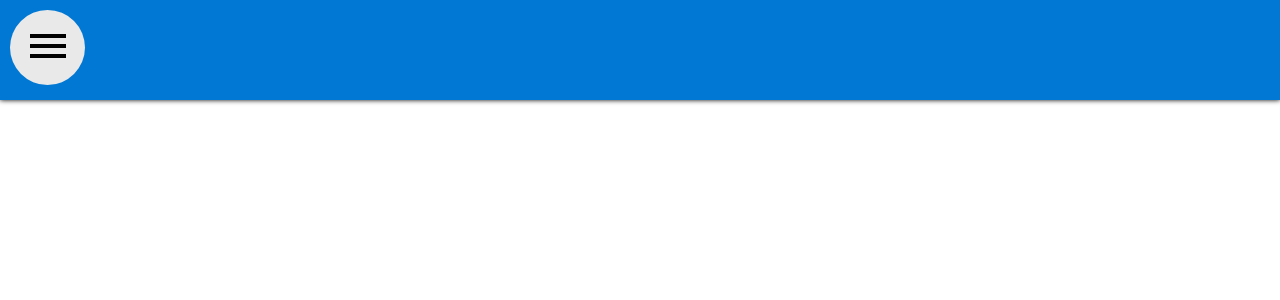
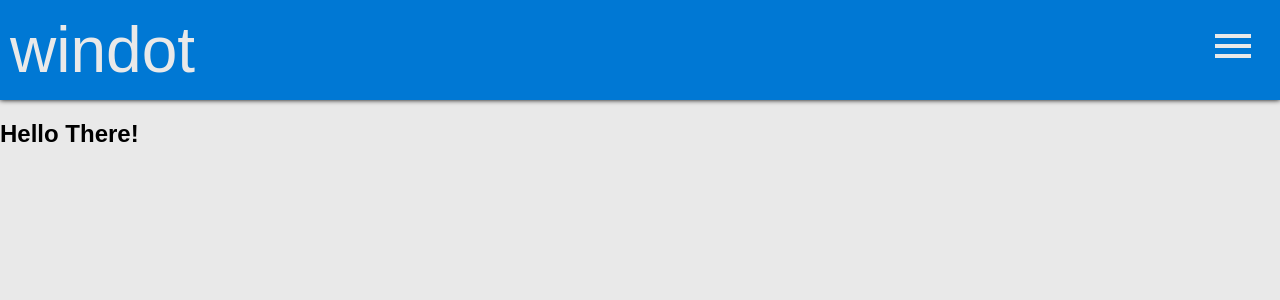
Before and after one commit to 0kMike/windot-next, a Next.js app: page /home in a window 1280 px wide. Shown: the top 300 px of the page. Built offline with nearby package versions, Linux system fonts and the light colour scheme.

Commit message:
Adjust page layout

```diff
--- a/pages/home/home.module.css
+++ b/pages/home/home.module.css
@@ -1,8 +1,8 @@
 .container {
     display: flex;
     flex-direction: column;
-    height: 100vh;
+    height: auto;
     margin: 0;
     padding: 0;
-    width: 100vw;
+    width: 80%;
 }
--- a/pages/home/index.tsx
+++ b/pages/home/index.tsx
@@ -1,9 +1,7 @@
-import Header from "../../src/components/header/header";
-import React, {useContext, useEffect, useState} from "react";
+import React, {useEffect, useState} from "react";
 import {accent, iTheme, primary, secondary, text} from "../../src/providers/themeProvider";
-import Content from "../../src/components/content/content";
-import styles from './home.module.css'
 import Page from "../../src/components/page/page";
+import styles from './home.module.css';
 
 export const ThemeContext = React.createContext<iTheme>({
     primary: primary.light,
@@ -15,7 +13,6 @@ export const MenuContext = React.createContext<boolean>(false);
 
 export default function Home() {
 
-
     const [showMenu, setMenu] = useState<boolean>(false);
     const [theme, setTheme] = useState<iTheme>({
         primary: primary.light,
@@ -25,15 +22,16 @@ export default function Home() {
     })
 
     useEffect(() => {
-        console.log(theme);
     })
 
     return (
         <ThemeContext.Provider value={theme}>
             <MenuContext.Provider value={showMenu}>
-                    <Page>
-
-                    </Page>
+                <Page>
+                    <section className={styles.container}>
+                        <h1>Hello There!</h1>
+                    </section>
+                </Page>
             </MenuContext.Provider>
         </ThemeContext.Provider>
     )
--- a/src/components/header/header.module.css
+++ b/src/components/header/header.module.css
@@ -1,8 +1,19 @@
 .header {
+    align-content: center;
+    box-shadow: 0 0 5px black;
     display: flex;
     flex-direction: row;
+    height: 100px;
     justify-content: space-between;
-    height: 100px;
-    box-shadow: 0 0 5px black;
-    z-index: 1;
+    z-index: 5;
 }
+
+.title {
+    display: flex;
+    flex-direction: column;
+    font-size: 4em;
+    justify-content: center;
+    margin: 0;
+    padding: 0 10px;
+    user-select: none;
+}
--- a/src/components/header/header.tsx
+++ b/src/components/header/header.tsx
@@ -9,6 +9,9 @@ export default function Header() {
 
     return (
         <header className={styles.header} style={{backgroundColor: theme.accent}}>
+            <div className={styles.title} style={{color: theme.primary}}>
+                windot
+            </div>
             <MenuButton/>
         </header>
     )
--- a/src/components/menuButton/menuButton.module.css
+++ b/src/components/menuButton/menuButton.module.css
@@ -1,10 +1,10 @@
 .button {
-    border-radius: 50%;
     width: 75px;
     height: 75px;
     margin: 10px;
     border: none;
     cursor: pointer;
+    background: none;
 }
 
 .icon {
--- a/src/components/menuButton/menuButton.tsx
+++ b/src/components/menuButton/menuButton.tsx
@@ -9,17 +9,14 @@ import {primary} from "../../providers/themeProvider";
 export default function MenuButton() {
 
     const theme = useContext(ThemeContext)
-    const [bgColor, setBgColor] = useState<string>(theme.primary)
+    const [svgColor, setSvgColor] = useState<string>(theme.primary)
 
     return (
         <button
             className={styles.button}
-            style={{backgroundColor: bgColor}}
-            onMouseEnter={() => setBgColor(theme.secondary)}
-            onMouseLeave={() => setBgColor(theme.primary)}>
-            {theme.primary === primary.light ?
-                <Image src={menuIconBlack} alt={'menu button'}/> :
-                <Image src={menuIconWhite} alt={'menu button'}/>}
+            onMouseEnter={() => setSvgColor(theme.secondary)}
+            onMouseLeave={() => setSvgColor(theme.primary)}>
+                <svg xmlns="http://www.w3.org/2000/svg" height="48px" viewBox="0 0 24 24" width="48px" fill={svgColor}><path d="M0 0h24v24H0V0z" fill="none"/><path d="M3 18h18v-2H3v2zm0-5h18v-2H3v2zm0-7v2h18V6H3z"/></svg>
         </button>
     )
 }
--- a/src/components/page/page.module.css
+++ b/src/components/page/page.module.css
@@ -1,3 +1,6 @@
 .container {
-
+    display: flex;
+    flex-direction: column;
+    height: 100vh;
+    justify-content: flex-start;
 }
--- a/styles/globals.css
+++ b/styles/globals.css
@@ -1,9 +1,10 @@
+@import url('https://fonts.googleapis.com/css?family=Source+Sans+Pro:regular,bold,italic&subset=latin,latin-ext');
+
 html,
 body {
   padding: 0;
   margin: 0;
-  font-family: -apple-system, BlinkMacSystemFont, Segoe UI, Roboto, Oxygen,
-    Ubuntu, Cantarell, Fira Sans, Droid Sans, Helvetica Neue, sans-serif;
+  font-family: 'Oxygen', sans-serif;
 }
 
 a {
```
